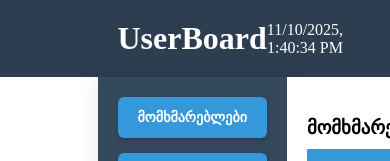
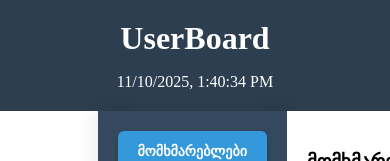
Before and after one commit to DemetreD/Angular-Intern-Task, an Angular app: page /users in a window 390 px wide. Shown: the top 161 px of the page. Built offline with nearby package versions, Linux system fonts and the light colour scheme; no server answers.

Commit message:
Make header responsive

```diff
--- a/src/app/header/header.component.css
+++ b/src/app/header/header.component.css
@@ -21,3 +21,22 @@ header .header__content {
 .header__title a:hover {
   text-decoration: underline;
 }
+
+/* Mobile styles */
+@media (max-width: 1023px) {
+  header .header__content,
+  .content-container {
+    max-width: 80%;
+    flex-direction: column;
+    gap: 1rem;
+    width: 80%;
+  }
+}
+
+/* Desktop styles */
+@media (min-width: 1024px) {
+  header .header__content {
+    max-width: 50%;
+    width: 50%;
+  }
+}
```
